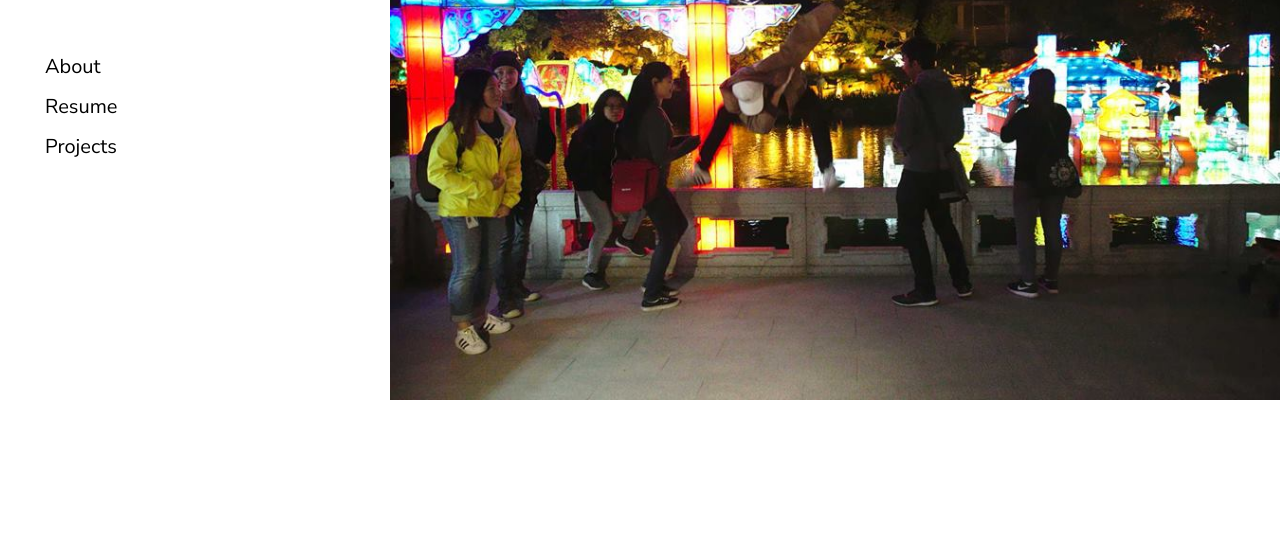
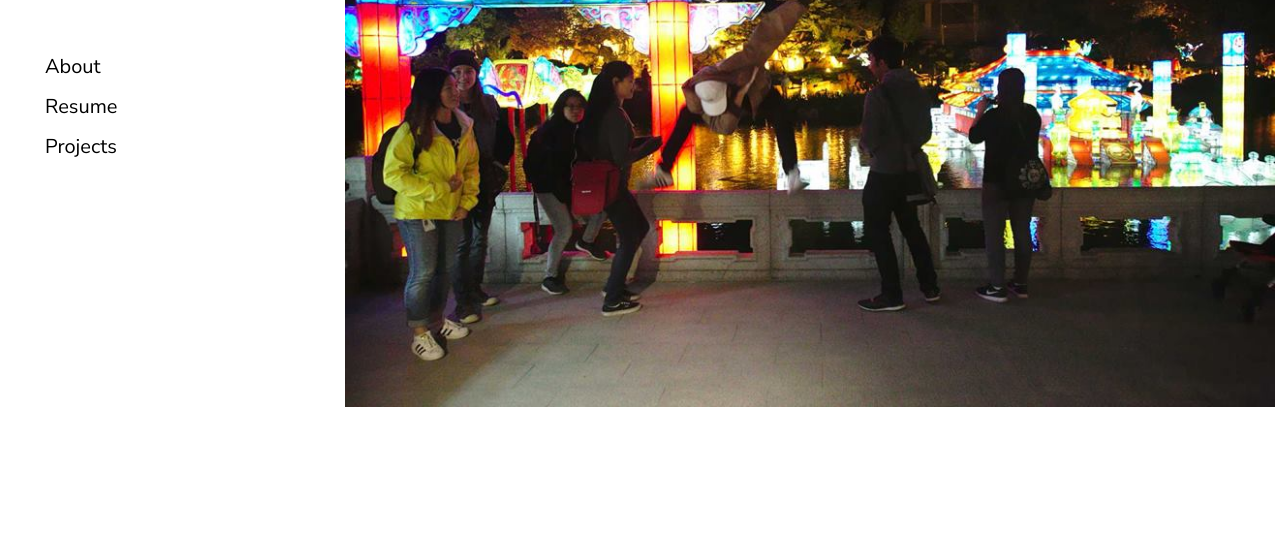
Before and after one commit to shanpls/shanpls.github.io, a plain HTML site: page index.html in a window 1280 px wide. Shown: the part 303-840 px from the top of the page. Drawn offline with Linux system fonts and the light colour scheme.

Commit message:
More styling changes

```diff
--- a/css/simple-sidebar.css
+++ b/css/simple-sidebar.css
@@ -29,7 +29,8 @@
     vertical-align: middle; /*Change to middle for center alignment */
     text-align: left; /*Change to center for center alignment */
 
-    padding-left: 70px;
+    padding-left: 25px;
+    padding-right: 25px;
 }
 
 .centered-content {
```
